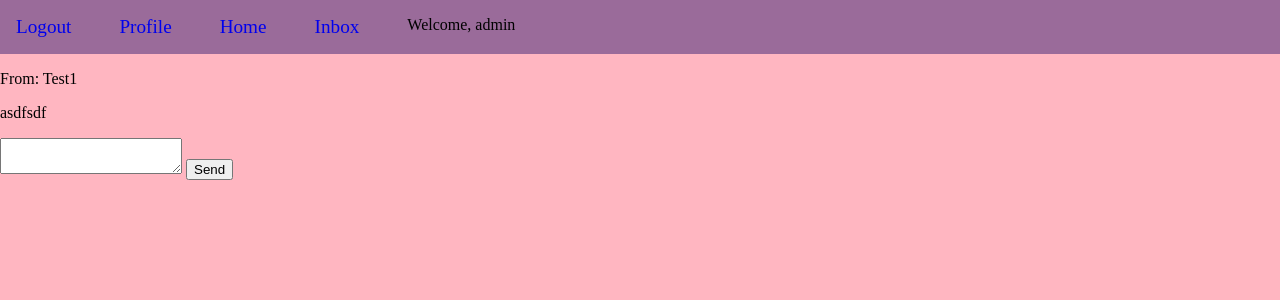
After one commit to rramola/DatingApp, a Django app: page /message/1/ in a window 1280 px wide. The commit adds this page. Shown: the top 300 px of the page. Run offline with Django 5.2, Linux system fonts and the light colour scheme; a user stored in the database is signed in; data comes from the database, SQL or seed files in the repository; both versions use the stored data as it was after the commit.

Commit message:
more messaging functionality

```diff
--- a/app/static/styles.css
+++ b/app/static/styles.css
@@ -20,8 +20,6 @@ body {
     text-decoration: underline;
     color: white;
 }
-
-/* LOGIN FORM STYLES */
 
 #login_page_container{
     display: flex;
@@ -605,3 +603,17 @@ padding-bottom: 2rem;
   .button:hover {
     box-shadow: 0 12px 16px 0 rgba(0,0,0,0.24), 0 17px 50px 0 rgba(0,0,0,0.19);
   }
+
+
+/* //////////////MESSAGES////////////// */
+.inboxMSGs{
+    display: flex;
+    flex-direction: column;
+    padding: 10px;
+    justify-content: space-evenly;
+    border: 1px solid black;
+    padding: 10px;
+    margin: 10px;
+    box-shadow: 0 4px 8px 0 rgba(0,0,0,0.2);
+    margin-right: 80%;
+}
--- a/app/templates/base.html
+++ b/app/templates/base.html
@@ -15,6 +15,9 @@
             <a href="{%url 'logout'%}">Logout</a>
             <a href ="{% url 'profile'%}">Profile</a>
             <a href ="{% url 'home'%}">Home</a>
+            <a href ="{% url 'inbox'%}">Inbox</a>
+            <span id="bannerName">Welcome, {{user.username}}</span>
+
         {% endif %}
     </div>
 
--- a/app/templates/matchmaking.html
+++ b/app/templates/matchmaking.html
@@ -24,7 +24,7 @@
           </div>
           <div id= "partner_buttons">
           <button> <a href= "{% url "partner" object.id %}" >View Profile</a></button>
-          <button> <a href= "{% url "messages" object.id %}" >Message</a></button>
+          <button> <a href= "{% url "send_message" object.id %}" >Message</a></button>
           </div>
     </div>
     {% endif %}
--- /dev/null
+++ b/app/templates/message_detail.html
@@ -0,0 +1,13 @@
+{% extends "base.html" %}
+{% block content %}
+<div>
+    <p>From: {{ message.sender.user.username }}</p>
+    <p>{{ message.content }}</p>
+</div>
+<form method="post">
+    {% csrf_token%}
+    <textarea name="content"></textarea>
+    <input type="submit" value="Send">
+</form>
+
+{% endblock content %}
--- a/app/templates/messages.html
+++ b/app/templates/messages.html
@@ -1,4 +1,4 @@
-{% extends 'base.html' %}{% block content %}
+{% comment %} {% extends 'base.html' %}{% block content %}
 
 {% for message in messages %}
     <div class="message">
@@ -16,4 +16,4 @@
     <input type="text" name="content" id="content" placeholder="Enter message here..">
     <button type="submit" id="messageBTN">Send</button>
     </div>
-{% endblock content %}
+{% endblock content %} {% endcomment %}
--- a/app/views.py
+++ b/app/views.py
@@ -227,3 +227,34 @@ def messagesView(request, id):
         )
         new_message.save()
     return render(request, "messages.html", context)
+
+def send_message(request, recipient_id):
+    if request.method == 'POST':
+        sender = request.user.profile
+        recipient = Profile.objects.get(id=recipient_id)
+        content = request.POST.get('content')
+        message = Message.objects.create(sender=sender, recipient=recipient, content=content)
+        return redirect('inbox')
+    else:
+        recipient = Profile.objects.get(id=recipient_id)
+        return render(request, 'send_message.html', {'recipient': recipient})
+
+@login_required
+def inbox(request):
+    user = request.user.profile
+    received_messages = Message.objects.filter(recipient=user)
+    return render(request, 'inbox.html', {'received_messages': received_messages})
+
+
+@login_required
+def message_detail(request, message_id):
+    message = Message.objects.get(id=message_id)
+    if request.method == 'POST':
+        content = request.POST.get('content')
+        reply = Message.objects.create(
+            sender=request.user.profile,
+            recipient=message.sender,
+            content=content
+        )
+        return redirect('message_detail', message_id=message_id)
+    return render(request, 'message_detail.html', {'message': message})
--- a/config/urls.py
+++ b/config/urls.py
@@ -31,6 +31,9 @@ urlpatterns = [
     path("personality/", personality_register, name="personality"),
     path("matchmaking/", matchmakingView, name="matchmaking"),
     path("messages/<int:id>", messagesView, name="messages"),
+    path('send_message/<int:recipient_id>/', send_message, name='send_message'),
+    path('inbox/', inbox, name='inbox'),
+    path('message/<int:message_id>/', message_detail, name='message_detail'),
     path("partner_profile/<int:id>", partner_profile_view, name="partner"),
     path("", home_page, name="home"),
     path("admin/", admin.site.urls),
```
Also changed, not shown: app/templates/inbox.html (added, +10 -0 lines), app/templates/send_message.html (added, +8 -0 lines), db.sqlite3.
